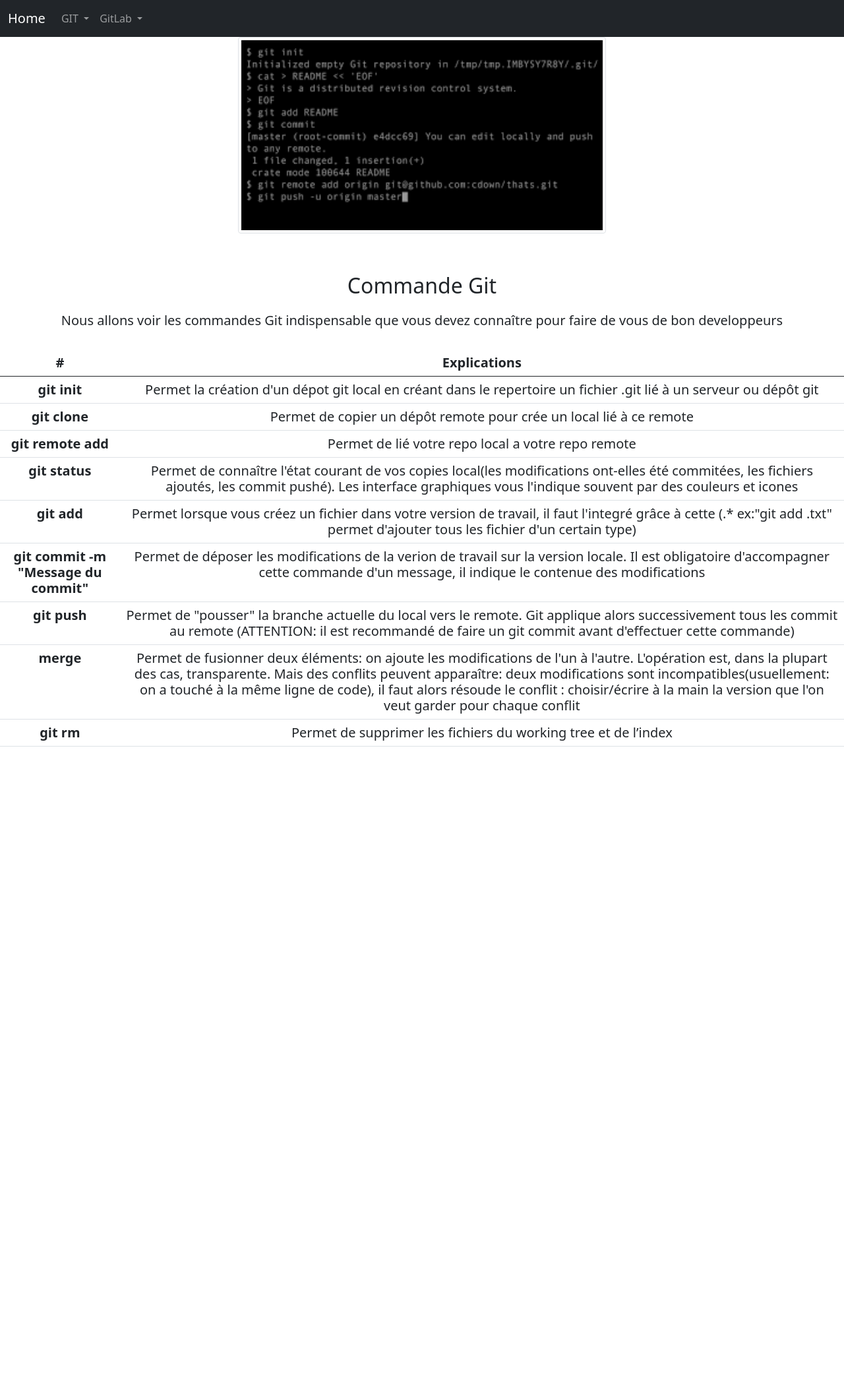
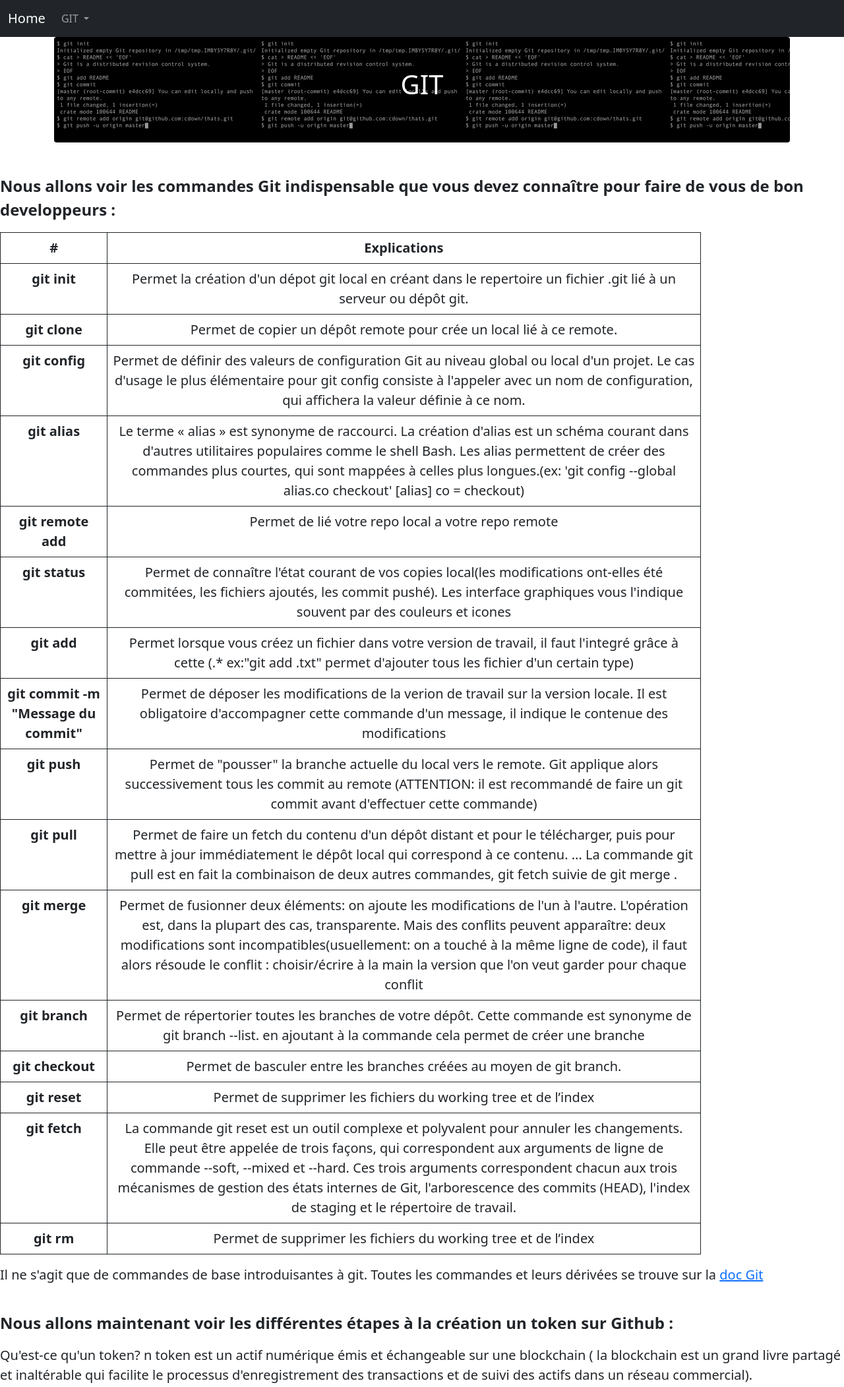
Before and after one commit to qpeachy/SiteGit-AP2, a website built with Parcel: page CommandeGit.html in a window 1280 px wide. Shown: the top 2103 px of the page at 66% size. Before the commit the page ends 1148 px from the top, so only its background shows below. Built offline with nearby package versions, Linux system fonts and the light colour scheme.

Commit message:
modification banniere et cmd git

```diff
--- a/CommandeGit.html
+++ b/CommandeGit.html
@@ -40,19 +40,10 @@
 				GIT
 			  </a>
 			  <ul class="dropdown-menu" aria-labelledby="navbarDropdown">
-			  <li><a class="dropdown-item" href="CommandeGit.html">Documentation</a></li>
-			  <li><hr class="dropdown-divider"></li>
-			  <li><a class="dropdown-item" href="https://github.com/qpeachy">GitHub</a></li>
-			  </ul>
-			</li>
-			<li class="nav-item dropdown">
-			  <a class="nav-link dropdown-toggle" href="#" id="navbarDropdown" role="button" data-bs-toggle="dropdown" aria-expanded="false">
-				GitLab
-			  </a>
-			  <ul class="dropdown-menu" aria-labelledby="navbarDropdown">
-			  <li><a class="dropdown-item" href="GitLab.html">Documentation</a></li>
-			  <li><hr class="dropdown-divider"></li>
-			  <li><a class="dropdown-item" href="https://about.gitlab.com/">GitLab</a></li>
+          <li><a class="dropdown-item" href="CommandeGit.html">Documentation Git</a></li>
+          <li><hr class="dropdown-divider"></li>
+          <li><a class="dropdown-item" href="https://github.com/qpeachy" target="_blank">GitHub</a></li>
+          <li><a class="dropdown-item" href="https://about.gitlab.com/" target="_blank">GitLab</a></li>
 			  </ul>
 			</li>
 		  </ul>
@@ -61,14 +52,17 @@
 	</nav>
 
 	<main role="main" class="container">
-        <div class="title text-center" id='p1'>
-			<img src="gitcmd.png" class="img-fluid img-thumbnail w-50">
-			<h1></br>Commande Git</br></h1>
-            <p class="lead h3"> Nous allons voir les commandes Git indispensable que vous devez connaître pour faire de vous de bon developpeurs</p></br>
+		<div
+		  class="bg-image p-5 text-center shadow-1-strong rounded mb-5 text-white"
+		  style="background-image: url('gitcmd.png');">
+		  <h1 class="mb-3 h1">GIT</h1>
 		</div>
 	 </main>
-	<div class="lead text-center h5">
-		<table class="table">
+
+	 <p class="lead fs-4 fw-bold"> Nous allons voir les commandes Git indispensable que vous devez connaître pour faire de vous de bon developpeurs :</p>
+
+	<div class="row fs-5 text-center "><div class="col-10">
+		<table class="table table-bordered border-dark">
 		  <thead>
 			<tr>
 			  <th scope="col">#</th>
@@ -78,11 +72,19 @@
 		  <tbody>
 			<tr>
 			  <th scope="row">git init</th>
-			  <td>Permet la création d'un dépot git local en créant dans le repertoire un fichier .git lié   à un serveur ou dépôt git</td>
+			  <td>Permet la création d'un dépot git local en créant dans le repertoire un fichier .git lié   à un serveur ou dépôt git.</td>
 			</tr>
 			<tr>
 			  <th scope="row">git clone <url du dépot> </th>
-			  <td>Permet de copier un dépôt remote pour crée un local lié à ce remote</td>
+			  <td>Permet de copier un dépôt remote pour crée un local lié à ce remote.</td>
+			</tr>
+			<tr>
+			  <th scope="row">git config </th>
+			  <td>Permet de définir des valeurs de configuration Git au niveau global ou local d'un projet. Le cas d'usage le plus élémentaire pour git config consiste à l'appeler avec un nom de configuration, qui affichera la valeur définie à ce nom.</td>
+			</tr>
+			<tr>
+			  <th scope="row">git alias</th>
+			  <td>Le terme « alias » est synonyme de raccourci. La création d'alias est un schéma courant dans d'autres utilitaires populaires comme le shell Bash. Les alias permettent de créer des commandes plus courtes, qui sont mappées à celles plus longues.(ex: 'git config --global alias.co checkout' [alias] co = checkout)</td>
 			</tr>
 			<tr>
 			  <th scope="row">git remote add <nom_du_remote (origin ou autre)> <lien_du_serveur></th>
@@ -105,9 +107,29 @@
 			  <td>Permet de "pousser" la branche actuelle du local vers le remote. Git applique alors successivement tous les commit au remote (ATTENTION: il est recommandé de faire un git commit avant d'effectuer cette commande)</td>
 			</tr>
 			<tr>
-			  <th scope="row">merge <branche></th>
+			  <th scope="row">git pull</th>
+			  <td>Permet de faire un fetch du contenu d'un dépôt distant et pour le télécharger, puis pour mettre à jour immédiatement le dépôt local qui correspond à ce contenu. ... La commande git pull est en fait la combinaison de deux autres commandes, git fetch suivie de git merge .</td>
+			</tr>
+			<tr>
+			  <th scope="row">git merge<branche></th>
 			  <td>Permet de fusionner deux éléments: on ajoute les modifications de l'un à l'autre. L'opération est, dans la plupart des cas, transparente.
 			  Mais des conflits peuvent apparaître: deux modifications sont incompatibles(usuellement: on a touché à la même ligne de code), il faut alors résoude le conflit : choisir/écrire à la main la version que l'on veut garder pour chaque conflit</td>
+			</tr>
+			<tr>
+			  <th scope="row">git branch</th>
+			  <td>Permet de répertorier toutes les branches de votre dépôt. Cette commande est synonyme de git branch --list. en ajoutant <nom branche> à la commande cela permet de créer une branche</td>
+			</tr>
+			<tr>
+			  <th scope="row">git checkout</th>
+			  <td>Permet de basculer entre les branches créées au moyen de git branch.</td>
+			</tr>
+			<tr>
+			  <th scope="row">git reset</th>
+			  <td>Permet de supprimer les fichiers du working tree et de l’index</td>
+			</tr>
+			<tr>
+			  <th scope="row">git fetch <remote></th>
+			  <td>La commande git reset est un outil complexe et polyvalent pour annuler les changements. Elle peut être appelée de trois façons, qui correspondent aux arguments de ligne de commande --soft, --mixed et --hard. Ces trois arguments correspondent chacun aux trois mécanismes de gestion des états internes de Git, l'arborescence des commits (HEAD), l'index de staging et le répertoire de travail.</td>
 			</tr>
 			<tr>
 			  <th scope="row">git rm <nom du fichier></th>
@@ -115,7 +137,31 @@
 			</tr>
 		  </tbody>
 		</table>
+	</div></div>
+
+	<div><p class="fs-5">Il ne s'agit que de commandes de base introduisantes à git. Toutes les commandes et leurs dérivées se trouve sur la <a href="http://git-scm.com/book/fr/v2">doc Git</a></p></div>
+
+	</br><div class="row">
+		<p class= "lead fs-4 fw-bold"> Nous allons maintenant voir les différentes étapes à la création un token sur Github :</p>
+		<p class="fs-5">Qu'est-ce qu'un token? n token est un actif numérique émis et échangeable sur une blockchain ( la blockchain est un grand livre partagé et inaltérable qui facilite le processus d'enregistrement des transactions et de suivi des actifs dans un réseau commercial). </p>
+		<div class="row">
+			<p class="fs-5 text-decoration-underline">1- Se diriger vers la page de création de token depuis la barre de menu déroulé sous l'image utilisateur ('Settings/Developer settings'), selectionner 'Personnal access tokens'
+			</p>
+				<img src="Token1.png" class="rounded float-start w-50" alt="..."></br>
+		</div>
+		<div class="row">
+			<p class="fs-5 text-decoration-underline">2- Indiquer pourquoi ce token sera créé, une date d'expiration, selectionner toutes les cases et selectionner 'Generate token'
+			</p>
+				<img src="Token2.1.png" class="rounded float-start w-50" alt="...">
+				<img src="Token2.2.png" class="rounded float-end w-50" alt="..."></br>
+		</div>
+		<div class="row">
+			<p class="fs-5 text-decoration-underline">3- Une fois le token créé copier le et sauvegarder le quelque part car il ne sera plus visible par la suite
+			</p>
+			<img src="Token3.png" class="rounded float-start w-50" alt="..."></br>
+		</div>
 	</div>
+
 
   <script src="js/vendor/modernizr-3.11.2.min.js"></script>
   <script src="js/plugins.js"></script>
```
Also changed, not shown: index.html (+6 -20 lines), cmd add.PNG (added), cmdstatus.PNG (added), img/gitcmd.png (deleted), img/gitdiag.png (deleted), img/gtiprin.png (deleted), img/index.png (deleted).
